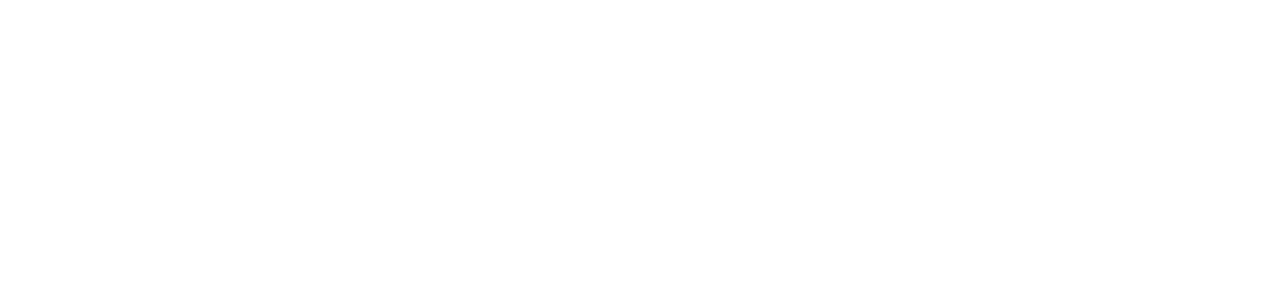
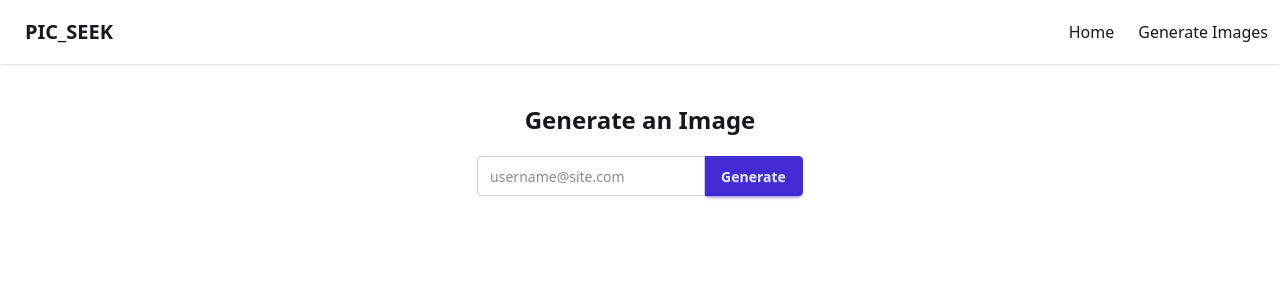
Before and after one commit to rownakabdullahomi/Pic_Seek_Client, a React (Vite) app: page /generate in a window 1280 px wide. Before the commit this address had no page. Shown: the top 300 px of the page. Built offline with nearby package versions, Linux system fonts and the light colour scheme.

Commit message:
generate page in progress

```diff
--- a/src/App.jsx
+++ b/src/App.jsx
@@ -1,12 +1,14 @@
 import { Route, Routes } from "react-router";
 import Home from "./pages/Home";
 import Root from "./layouts/Root";
+import Generate from "./pages/Generate";
 
 function App() {
   return (
     <Routes>
-      <Route path="/" element={<Root></Root>}>
-        <Route index element={<Home></Home>}></Route>
+      <Route path="/" element={<Root/>}>
+        <Route index element={<Home/>}></Route>
+        <Route path="generate" element={<Generate/>}></Route>
       </Route>
     </Routes>
   );
--- a/src/components/Banner.jsx
+++ b/src/components/Banner.jsx
@@ -3,7 +3,7 @@
 const Banner = () => {
   return (
     <div
-      className="hero h-[500px]"
+      className="hero h-[550px]"
       style={{
         backgroundImage:
           "url(https://img.daisyui.com/images/stock/photo-1507358522600-9f71e620c44e.webp)",
--- a/src/components/Navbar.jsx
+++ b/src/components/Navbar.jsx
@@ -1,4 +1,4 @@
-import { Link } from "react-router";
+import { Link, NavLink } from "react-router";
 
 const Navbar = () => {
   return (
@@ -9,11 +9,8 @@
       <div className="flex-none">
         <ul className="px-1">
           <li className="flex gap-6">
-            <Link>Home</Link>
-            <Link>All Images</Link>
-            <Link>Generate Images</Link>
-            <Link>Login</Link>
-
+            <NavLink to={"/"}>Home</NavLink>
+            <NavLink to={"/generate"}>Generate Images</NavLink>
           </li>
         </ul>
       </div>
--- /dev/null
+++ b/src/pages/Generate.jsx
@@ -0,0 +1,40 @@
+const Generate = () => {
+
+  const handleSubmit = (e) => {
+    e.preventDefault();
+    const prompt = e.target.prompt.value;
+    const form = new FormData();
+    form.append("prompt", prompt);
+
+    fetch('https://clipdrop-api.co/text-to-image/v1', {
+        method: 'POST',
+        headers: {
+          'x-api-key': import.meta.env.VITE_CD_KEY,
+        },
+        body: form,
+      })
+  };
+  return (
+    <div className="w-11/12 mx-auto pt-10">
+      <h2 className="text-center text-2xl font-bold">Generate an Image</h2>
+      <form
+        onSubmit={handleSubmit}
+        className="w-full flex justify-center items-center pt-5"
+      >
+        <div className="join">
+          <input
+            type="text"
+            name="prompt"
+            placeholder="username@site.com"
+            className="input input-bordered join-item"
+          />
+          <button type="submit" className="btn btn-primary join-item">
+            Generate
+          </button>
+        </div>
+      </form>
+    </div>
+  );
+};
+
+export default Generate;
```
